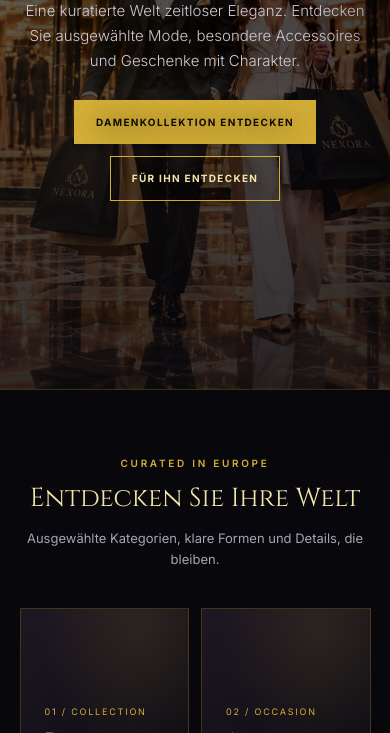
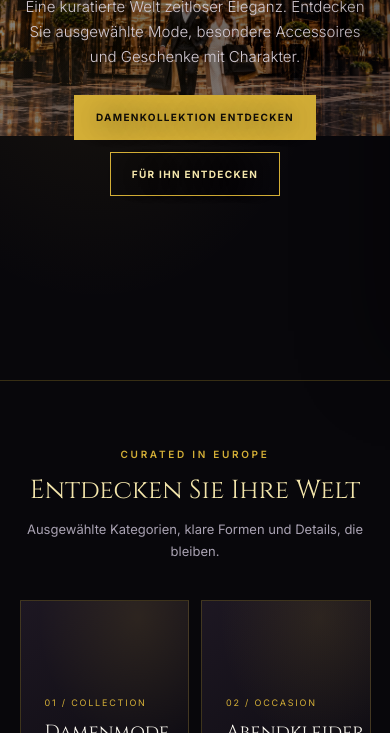
Before and after one commit to sakan-app/NEXORAO-VIP, a website: page index.html in a window 390 px wide. Shown: the part 485-1218 px from the top of the page. Drawn offline with nearby package versions, Linux system fonts and the light colour scheme.

Commit message:
Show full hero image across homepage without cropping

```diff
--- a/index.html
+++ b/index.html
@@ -152,6 +152,30 @@ img.hero-image{
   .hero{min-height:85vh;padding:34px 22px;justify-content:center;background-position:center center}
   .hero-copy{width:100%;max-width:560px}
 }
+
+/* FINAL HERO OVERRIDE: show the entire original image without cropping */
+.hero{
+  width:100%;
+  height:calc(100vh - 135px);
+  min-height:600px;
+  box-sizing:border-box;
+  background-color:#08070b;
+  background-image:
+    linear-gradient(rgba(8,7,11,.22),rgba(8,7,11,.38)),
+    url('/NEXORAO-VIP/assets/nexora-hero-upload.jpg?v=1574239');
+  background-size:100% 100%, contain;
+  background-position:center center, center center;
+  background-repeat:no-repeat, no-repeat;
+  overflow:hidden;
+}
+@media(max-width:760px){
+  .hero{
+    height:calc(100svh - 135px);
+    min-height:560px;
+    background-size:100% 100%, contain;
+    background-position:center center, center center;
+  }
+}
 </style>
 </head>
 <body>
```
